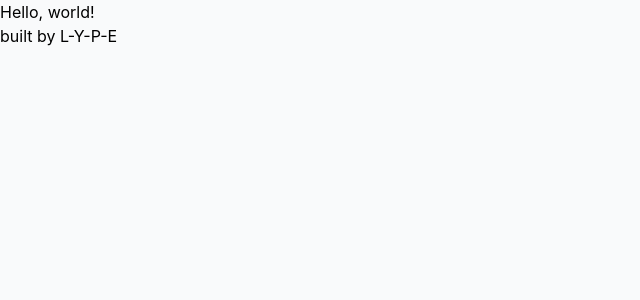
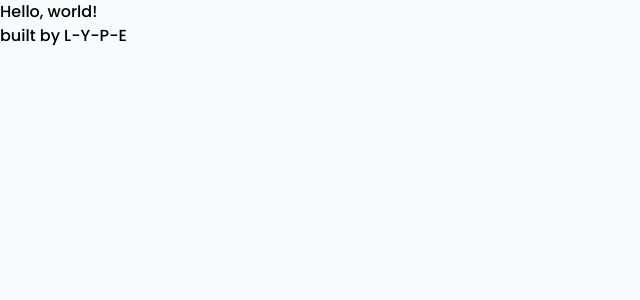
Before and after one commit to ifilipe-lype/image-uploader, a Next.js app: page / in a window 1280 px wide. Shown: the top 300 px of the page, without its empty margins (0-640 px from the left). Built offline with nearby package versions, Linux system fonts and the light colour scheme.

Commit message:
removes default fonts settings

```diff
--- a/styles/globals.css
+++ b/styles/globals.css
@@ -2,14 +2,6 @@
 @tailwind components;
 @tailwind utilities;
 
-html,
-body {
-  padding: 0;
-  margin: 0;
-  font-family: -apple-system, BlinkMacSystemFont, Segoe UI, Roboto, Oxygen,
-    Ubuntu, Cantarell, Fira Sans, Droid Sans, Helvetica Neue, sans-serif;
-}
-
 .splash-shadow {
   box-shadow: 0px 4px 12px 0px #0000001A;
 }
```
